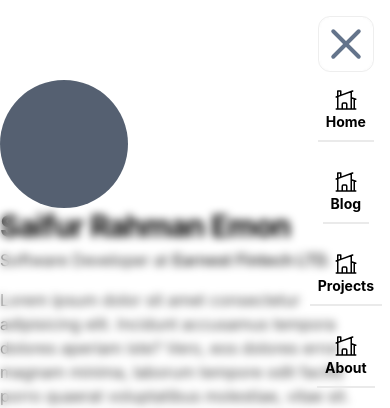
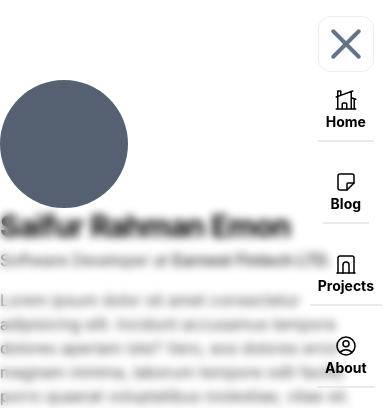
Before and after one commit to Saifurrahmanemon/saifur.me, a Next.js app: page / in a window 390 px wide. Both pictures are taken after a click on the element 346 px from the left and 44 px from the top of the page. Shown: the top 408 px of the page. Built offline with nearby package versions, Linux system fonts and the light colour scheme.

Commit message:
feat: navlinks icons

```diff
--- a/ui/icons.tsx
+++ b/ui/icons.tsx
@@ -110,3 +110,83 @@ export function HomeIcon() {
     </svg>
   );
 }
+export function UserIcon() {
+  return (
+    <svg
+      xmlns="http://www.w3.org/2000/svg"
+      fill="none"
+      viewBox="0 0 24 24"
+      strokeWidth="1.5"
+      stroke="currentColor"
+      className="h-6 w-6  "
+    >
+      <path
+        strokeLinecap="round"
+        strokeLinejoin="round"
+        d="M17.982 18.725A7.488 7.488 0 0012 15.75a7.488 7.488 0 00-5.982 2.975m11.963 0a9 9 0 10-11.963 0m11.963 0A8.966 8.966 0 0112 21a8.966 8.966 0 01-5.982-2.275M15 9.75a3 3 0 11-6 0 3 3 0 016 0z"
+      />
+    </svg>
+  );
+}
+export function BlogIcon() {
+  return (
+    <svg
+      xmlns="http://www.w3.org/2000/svg"
+      className="h-6 w-6  "
+      viewBox="0 0 24 24"
+      strokeWidth="1.5"
+      stroke="currentColor"
+      fill="none"
+      strokeLinecap="round"
+      strokeLinejoin="round"
+    >
+      <path stroke="none" d="M0 0h24v24H0z" fill="none" />
+      <line x1="13" y1="20" x2="20" y2="13" />
+      <path d="M13 20v-6a1 1 0 0 1 1 -1h6v-7a2 2 0 0 0 -2 -2h-12a2 2 0 0 0 -2 2v12a2 2 0 0 0 2 2h7" />
+    </svg>
+  );
+}
+export function BuildIcon() {
+  return (
+    <svg
+      xmlns="http://www.w3.org/2000/svg"
+      className="h-6 w-6  "
+      viewBox="0 0 24 24"
+      strokeWidth="1.5"
+      stroke="currentColor"
+      fill="none"
+      strokeLinecap="round"
+      strokeLinejoin="round"
+    >
+      <path stroke="none" d="M0 0h24v24H0z" fill="none" />
+      <line x1="3" y1="21" x2="21" y2="21" />
+      <path d="M4 21v-15a2 2 0 0 1 2 -2h12a2 2 0 0 1 2 2v15" />
+      <path d="M9 21v-8a3 3 0 0 1 6 0v8" />
+    </svg>
+  );
+}
+export function ProblemSolvingIcon() {
+  return (
+    <svg
+      xmlns="http://www.w3.org/2000/svg"
+      className="h-6 w-6  "
+      viewBox="0 0 24 24"
+      strokeWidth="1.5"
+      stroke="currentColor"
+      fill="none"
+      strokeLinecap="round"
+      strokeLinejoin="round"
+    >
+      <path stroke="none" d="M0 0h24v24H0z" fill="none" />
+      <circle cx="12" cy="9" r="6" />
+      <polyline
+        points="9 14.2 9 21 12 19 15 21 15 14.2"
+        transform="rotate(-30 12 9)"
+      />
+      <polyline
+        points="9 14.2 9 21 12 19 15 21 15 14.2"
+        transform="rotate(30 12 9)"
+      />
+    </svg>
+  );
+}
--- a/ui/navbar.tsx
+++ b/ui/navbar.tsx
@@ -4,7 +4,7 @@ import clsx from 'clsx';
 import { AnimatePresence, motion } from 'framer-motion';
 import { useRouter } from 'next/navigation';
 import React, { Fragment, useState } from 'react';
-import { HomeIcon } from './icons';
+import { BlogIcon, BuildIcon, HomeIcon, UserIcon } from './icons';
 import { NavItem } from './nav-item';
 import ThemeSwitch from './theme-switch';
 
@@ -17,9 +17,9 @@ export interface INavItem {
 
 const LINKS: INavItem[] = [
   { text: 'Home', href: '/', id: 0, Icon: <HomeIcon /> },
-  { text: 'Blog', href: '/blog', id: 1, Icon: <HomeIcon /> },
-  { text: 'Projects', href: '/projects', id: 2, Icon: <HomeIcon /> },
-  { text: 'About', href: '/about', id: 3, Icon: <HomeIcon /> }
+  { text: 'Blog', href: '/blog', id: 1, Icon: <BlogIcon /> },
+  { text: 'Projects', href: '/projects', id: 2, Icon: <BuildIcon /> },
+  { text: 'About', href: '/about', id: 3, Icon: <UserIcon /> }
 ];
 
 const navItems = (
@@ -53,28 +53,28 @@ const mobileVariants = {
     opacity: 1,
     y: 0,
     transition: {
-      duration: 0.5
+      duration: 0.3
     }
   },
   closed: {
     y: -20,
     opacity: 0,
     transition: {
-      duration: 0.5
+      duration: 0.3
     }
   },
   iconShow: {
     opacity: 1,
     transition: {
       ease: 'easeOut',
-      duration: 0.5
+      duration: 0.3
     }
   },
   iconHide: {
     opacity: 0,
     transition: {
-      ease: 'easeOut',
-      duration: 0.5
+      ease: 'easeIn',
+      duration: 0.3
     }
   }
 };
@@ -86,7 +86,7 @@ function MobileMenu() {
     <motion.div
       className={clsx(
         isOpen && 'backdrop-blur-sm',
-        'fixed block w-full h-full sm:hidden transition-all duration-500'
+        'fixed block w-full h-full sm:hidden transition-all duration-300'
       )}
     >
       <div
@@ -98,13 +98,13 @@ function MobileMenu() {
             <span
               className={clsx(
                 !isOpen ? '' : 'translate-y-1.5 rotate-45',
-                'block h-1 w-10 origin-center rounded-full bg-slate-500 transition-all ease-in-out duration-500'
+                'block h-1 w-10 origin-center rounded-full bg-slate-500 transition-all ease-in-out duration-300'
               )}
             ></span>
             <span
               className={clsx(
                 !isOpen ? 'w-8' : ' w-10 -translate-y-1.5 -rotate-45',
-                'block h-1 origin-center rounded-full bg-slate-500 transition-all ease-in-out duration-500'
+                'block h-1 origin-center rounded-full bg-slate-500 transition-all ease-in-out duration-300'
               )}
             ></span>
           </div>
@@ -119,7 +119,10 @@ function MobileMenu() {
           >
             {LINKS.map((item) => (
               <motion.div
-                onClick={() => router.push(item.href)}
+                onClick={() => {
+                  router.push(item.href);
+                  setIsOpen((state) => !state);
+                }}
                 key={item.text}
                 variants={mobileVariants}
                 animate={isOpen ? 'open' : 'closed'}
```
